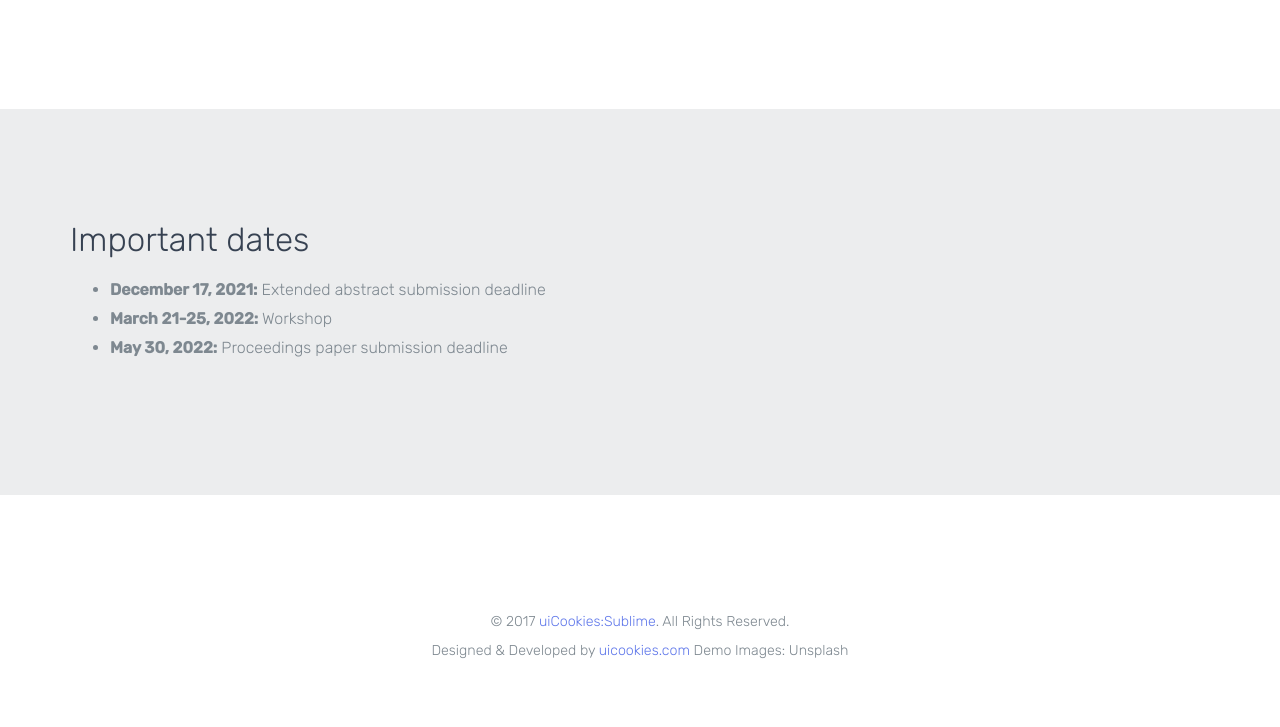
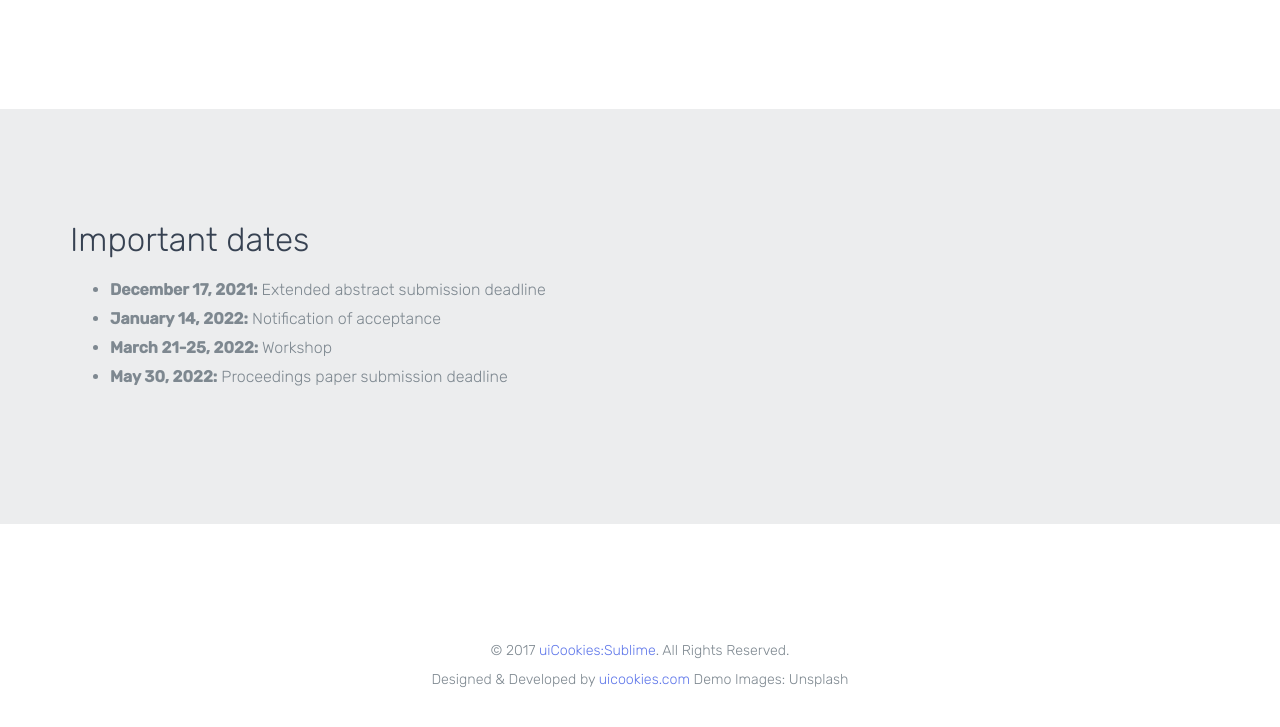
Before and after one commit to lak-sna/lak-sna.github.io, a website: page index.html in a window 1280 px wide. Shown: the part 3600-4327 px from the top of the page. Drawn offline with Linux system fonts and the light colour scheme; files whose address does not match are found by name.

Commit message:
Update CFP

```diff
--- a/index.html
+++ b/index.html
@@ -206,6 +206,7 @@
               <h2>Important dates</h2>
               <ul>
                 <li><b>December 17, 2021:</b> Extended abstract submission deadline</li>
+                <li><b>January 14, 2022:</b> Notification of acceptance</li>
                 <li><b>March 21-25, 2022:</b> Workshop</li>
                 <li><b>May 30, 2022:</b> Proceedings paper submission deadline</li>
               </ul>
```
